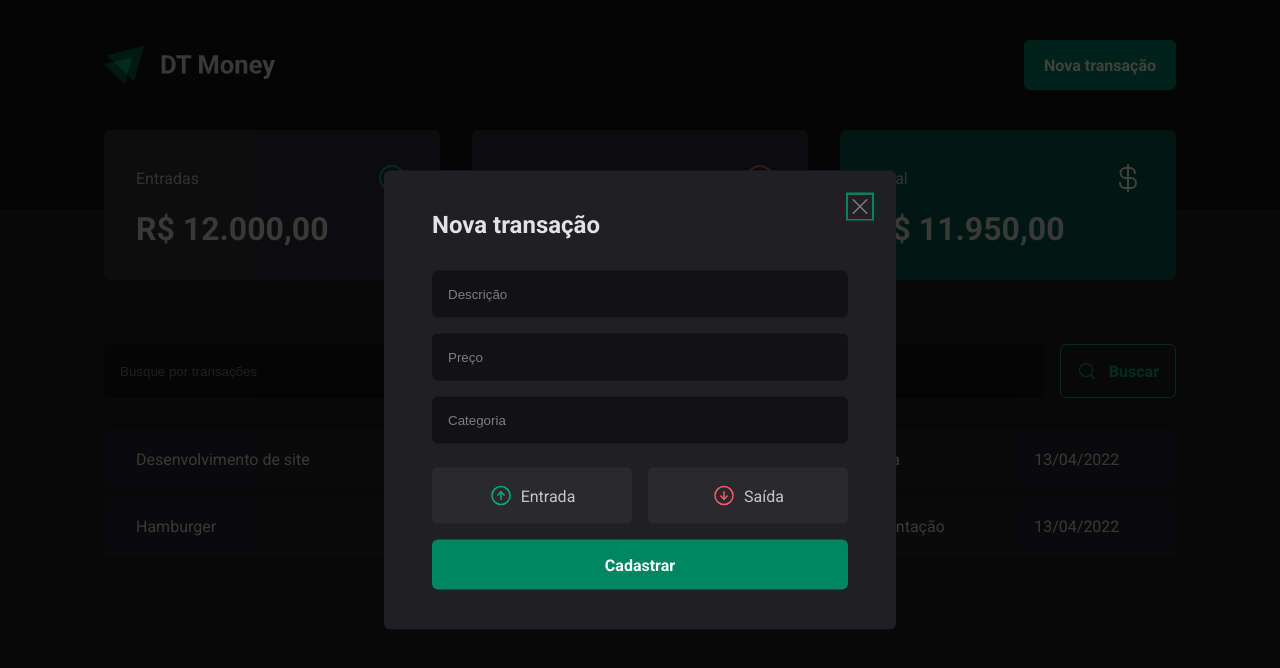
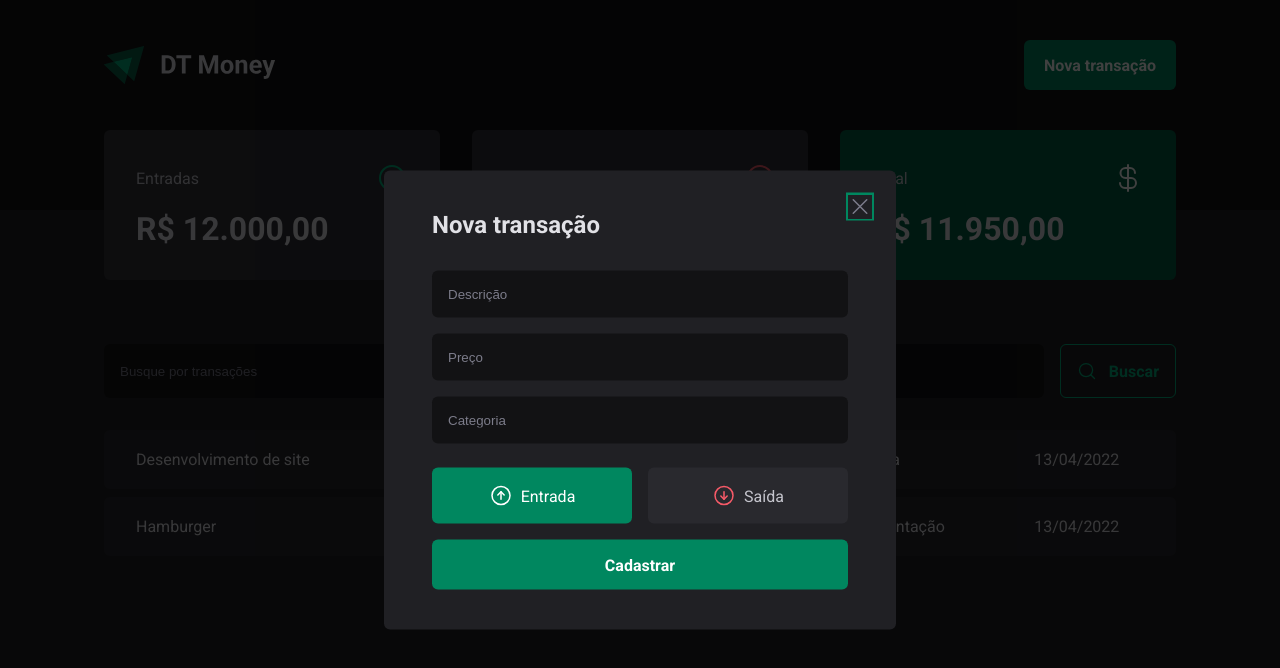
Before and after one commit to joaoccamargo/dt-money, a React (Vite) app: page / in a window 1280 px wide. Both pictures are taken after a click on the button "Nova transação". Shown: the top 668 px of the page. Built offline with nearby package versions, Linux system fonts and the light colour scheme; data requests are answered from the project's data file.

Commit message:
added hook form zod validation and register inputs and others

```diff
--- a/package.json
+++ b/package.json
@@ -11,12 +11,15 @@
     "preview": "vite preview"
   },
   "dependencies": {
+    "@hookform/resolvers": "^4.1.3",
     "@radix-ui/react-dialog": "^1.1.6",
     "@radix-ui/react-radio-group": "^1.2.3",
     "phosphor-react": "^1.4.1",
     "react": "^19.0.0",
     "react-dom": "^19.0.0",
-    "styled-components": "^6.1.15"
+    "react-hook-form": "^7.54.2",
+    "styled-components": "^6.1.15",
+    "zod": "^3.24.2"
   },
   "devDependencies": {
     "@eslint/js": "^9.21.0",
--- a/src/components/NewTransactionModal/index.tsx
+++ b/src/components/NewTransactionModal/index.tsx
@@ -1,8 +1,32 @@
 import * as Dialog from "@radix-ui/react-dialog";
 import { CloseButton, Content, Overlay, TransactionType, TransactionTypeButton } from "./styles";
 import { ArrowCircleDown, ArrowCircleUp, X } from 'phosphor-react'
+import * as z from 'zod'
+import { Controller, useForm } from "react-hook-form";
+import { zodResolver } from "@hookform/resolvers/zod";
+
+const newTransactionFormSchema = z.object({
+  description: z.string(),
+  price: z.number(),
+  category: z.string(),
+  type: z.enum(['income', 'outcome'])
+})
+
+type NewTransactionFormInputs = z.infer<typeof newTransactionFormSchema>;
 
 export function NewTransactionModal() {
+  const { control, register, handleSubmit, formState: { isSubmitting } } = useForm<NewTransactionFormInputs>({
+    resolver: zodResolver(newTransactionFormSchema),
+    defaultValues: {
+      type: 'income'
+    }
+  })
+
+  async function handleCreateNewTransaction(data: NewTransactionFormInputs) {
+    await new Promise(resolve => setTimeout(resolve, 2000))
+    console.log(data)
+  }
+
   return (
     <Dialog.Portal>
       <Overlay />
@@ -13,13 +37,34 @@
           <X size={24} />
         </CloseButton>
 
-        <form action={""}>
-          <input type="text" placeholder="Descrição" required />
-          <input type="number" placeholder="Preço" required />
-          <input type="text" placeholder="Categoria" required />
+        <form onSubmit={handleSubmit(handleCreateNewTransaction)}>
+          <input
+            type="text"
+            placeholder="Descrição"
+            required
+            {...register('description')}
+          />
 
-        <TransactionType>
+          <input
+            type="number"
+            placeholder="Preço"
+            required
+            {...register('price', { valueAsNumber: true })}
+          />
 
+          <input
+            type="text"
+            placeholder="Categoria"
+            required
+            {...register('category')}
+          />
+
+          <Controller
+            control={control}
+            name="type"
+            render={({ field }) => {
+              return (
+                <TransactionType onValueChange={field.onChange} value={field.value}>
                   <TransactionTypeButton variant="income" value="income">
                     <ArrowCircleUp size={24} />
                     Entrada
@@ -30,8 +75,11 @@
                     Saída
                   </TransactionTypeButton>
                 </TransactionType>
+              )
+            }}
+          />
 
-        <button type="submit">Cadastrar</button>
+          <button type="submit" disabled={isSubmitting}>Cadastrar</button>
         </form>
       </Content>
     </Dialog.Portal>
--- a/src/components/NewTransactionModal/styles.ts
+++ b/src/components/NewTransactionModal/styles.ts
@@ -48,6 +48,11 @@
       padding: 0 1.25rem;
       border-radius: 6px;
       cursor: pointer;
+
+      &:disabled{
+        opacity: 0.6;
+        cursor: not-allowed;
+      }
 
       &:hover {
         background: ${props => props.theme['green-700']};
--- a/src/pages/Transactions/components/SearchForm/index.tsx
+++ b/src/pages/Transactions/components/SearchForm/index.tsx
@@ -1,12 +1,40 @@
 import { MagnifyingGlass } from "phosphor-react";
 import { SearchFormContainer } from "./styles";
+import { useForm } from "react-hook-form";
+import * as z from 'zod'
+import { zodResolver } from "@hookform/resolvers/zod";
+
+const searchFormSchema = z.object({
+  query: z.string(),
+})
+
+type SearchFormInputs = z.infer<typeof searchFormSchema>
 
 export function SearchForm(){
+  const {
+    register,
+    handleSubmit,
+    formState: { isSubmitting }
+  } = useForm<SearchFormInputs>({
+    resolver: zodResolver(searchFormSchema)
+  });
+
+  async function handleSearchTransactions(data: SearchFormInputs){
+    await new Promise(resolve => setTimeout(resolve, 2000))
+    console.log(data)
+
+  }
+
   return(
     <>
-      <SearchFormContainer>
-        <input type="text" placeholder="Busque por transações" />
-        <button type="submit">
+      <SearchFormContainer onSubmit={handleSubmit(handleSearchTransactions)}>
+        <input
+          type="text"
+          placeholder="Busque por transações"
+          {...register('query')}
+        />
+
+        <button type="submit" disabled={isSubmitting}>
           <MagnifyingGlass size={20} />
           Buscar
         </button>
--- a/src/pages/Transactions/components/SearchForm/styles.ts
+++ b/src/pages/Transactions/components/SearchForm/styles.ts
@@ -31,6 +31,11 @@
     border-radius: 6px;
     cursor: pointer;
 
+    &:disabled{
+      opacity: 0.6;
+      cursor: not-allowed;
+    }
+
     &:hover{
       background: ${props => props.theme['green-500']};
       border-color: ${props => props.theme['green-500']};
```
Also changed, not shown: 1 other file (tests, documents, lock files or other folders). Lines whose indentation alone changed are shown as unchanged.
